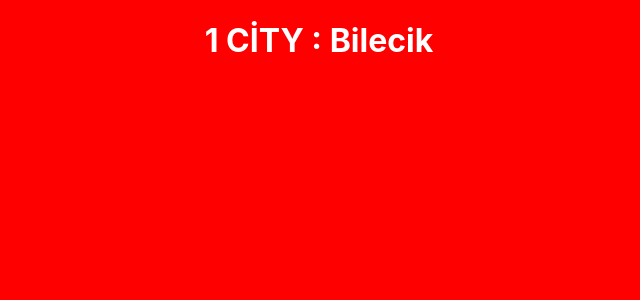
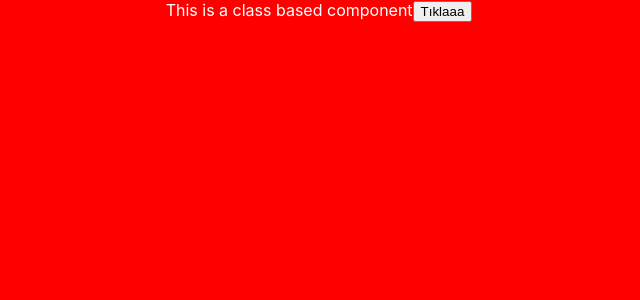
Before and after one commit to batuhansalkim/Im-working-on-react, a React (Create React App) app in the folder reactnew2/learnreact/: page / in a window 1280 px wide. Shown: the top 300 px of the page, without its empty margins (321-961 px from the left). Built offline with nearby package versions, Linux system fonts and the light colour scheme.

Commit message:
last update

```diff
--- a/reactnew2/learnreact/src/App.js
+++ b/reactnew2/learnreact/src/App.js
@@ -1,9 +1,12 @@
 import './App.css';
-import Resume from  "./components/Resume"
+import ClassEvent from './components/ClassEvent';
 function App() {
   return (
     <div className="App">
-      <Resume name = "Bilecik"></Resume>
+
+      <ClassEvent>
+
+      </ClassEvent>
 
 
 
--- /dev/null
+++ b/reactnew2/learnreact/src/components/ClassEvent.js
@@ -0,0 +1,16 @@
+import { Component } from "react";
+
+class ClassEvent extends Component{
+    tiklandi(){
+        console.log("butona tiklandi")
+    }
+    render(){
+        return(
+            <div>
+                This is a class based component
+                <button onClick={this.tiklandi}>Tıklaaa</button>
+            </div>
+        )
+    }
+}
+export default ClassEvent;
```
Also changed, not shown: reactnew2/learnreact/src/components/FunctionEvent.js (added, +14 -0 lines).
